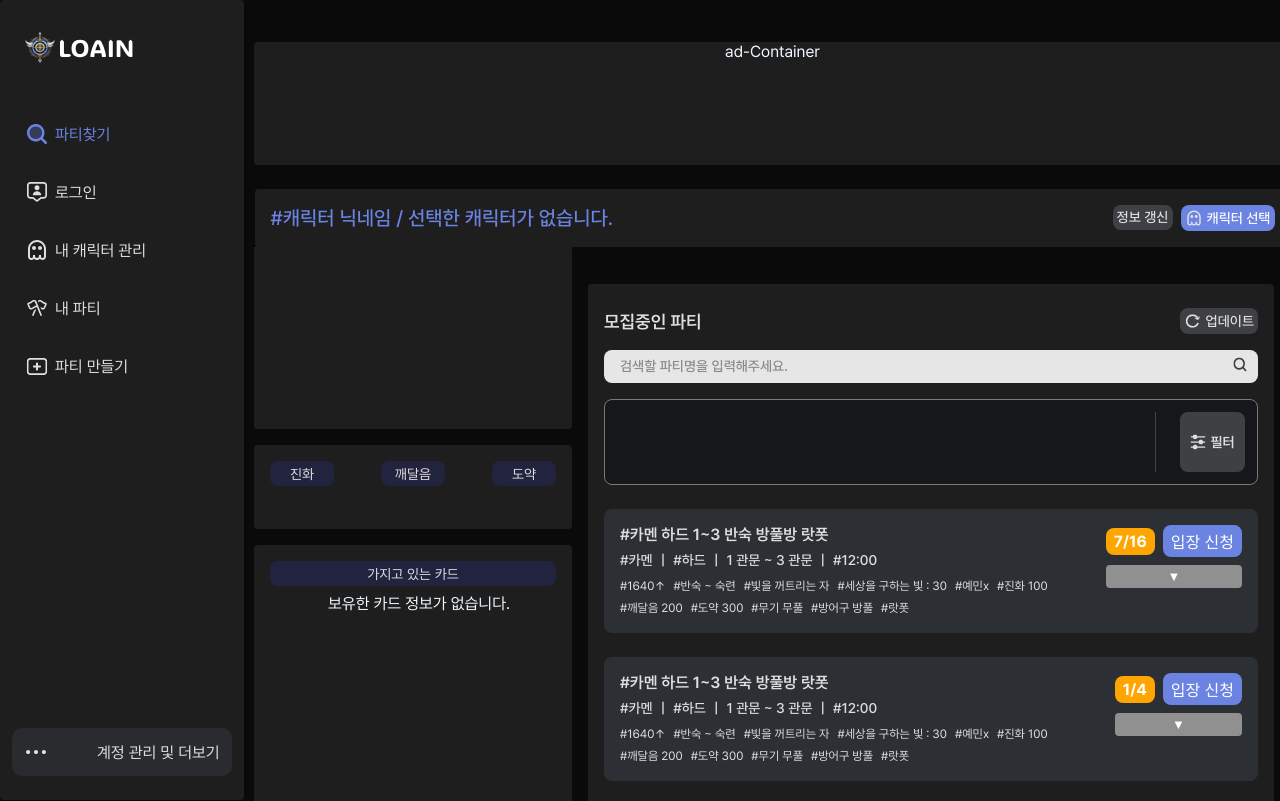
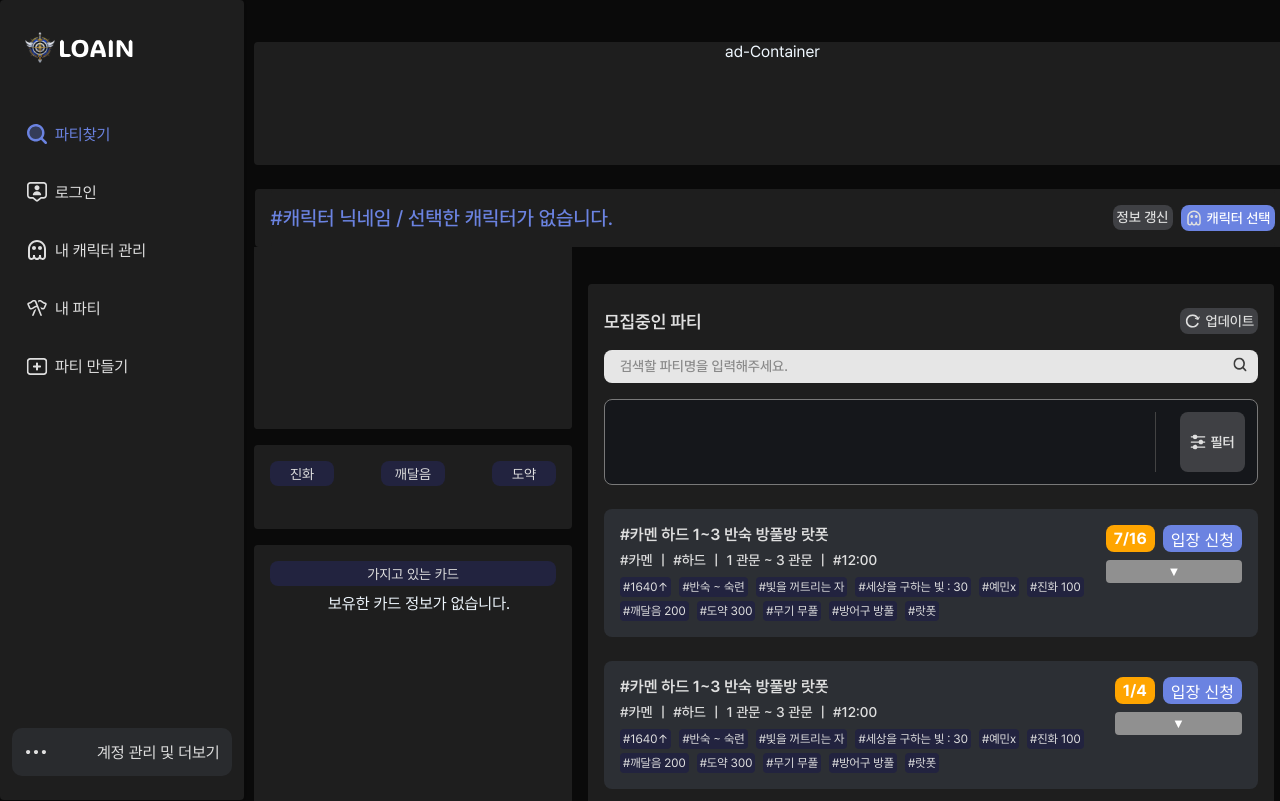
Before and after one commit to bsko98/loain, a React (Create React App) app: page / in a window 1280 px wide. Shown: the top 801 px of the page. Built offline with nearby package versions, Linux system fonts and the light colour scheme.

Commit message:
유성이의 정상화

```diff
--- a/src/components/FilterModal.css
+++ b/src/components/FilterModal.css
@@ -30,6 +30,7 @@
 .filter-modal-header {
     font-family: 'Pretendard';
     width: 504px;
+    height: 24px;
     display: flex;
     justify-content: space-between;
     align-items: center;
@@ -123,6 +124,7 @@
 .range-container {
     width: 504px;
     height: 75px;
+    margin-top: 24px;
     display: flex;
     flex-direction: column;
     gap: 8px;
--- a/src/components/partyContainer.css
+++ b/src/components/partyContainer.css
@@ -81,8 +81,22 @@
 }
 
 /* 강조 태그 색상 */
-.highlight-tag {
-  color: #6B83E1;
+.party-container-extra-tags .highlight-tag {
+  background-color: #22233F ;
+  height: 20px;
+  padding: 3px;
+  border-radius: 4px;
+  font-weight: 500;
+  gap: 10px;
+  font-family: 'Pretendard';
+  font-style: normal;
+  font-weight: 400;
+  font-size: 12px;
+  line-height: 14px;
+  display: flex;
+  align-items: center;
+  color: #DFDFDF;
+  box-sizing: border-box;
 }
 
 /* 우측 영역 */
@@ -99,6 +113,7 @@
   display: flex;
   gap: 8px;
   align-items: center;
+  height: 27px;
 }
 
 /* 인원수 표시 */
@@ -109,6 +124,8 @@
   border-radius: 8px;
   font-weight: bold;
   font-size: 16px;
+  height: 27px;
+  box-sizing: border-box;
 }
 
 /* 입장 버튼 */
@@ -120,6 +137,10 @@
   padding: 4px 8px;
   cursor: pointer;
   font-size: 16px;
+  height: 27px;
+  display: flex;
+  align-items: center;
+  justify-content: center;
 }
 
 /* 확장 버튼 영역 */
--- a/src/components/partyContainer.js
+++ b/src/components/partyContainer.js
@@ -53,7 +53,7 @@ const PartyContainer = ({ partyData, selectedFilters }) => {
 
   // 태그 매칭 여부
   const isTagMatched = (tagName, value) => {
-    if (!hasFilter) return false;  // 필터 없으면 기본 색 유지
+    if (!hasFilter) return true;  // 필터 없으면 기본 색 유지
 
     const filterValue = selectedFilters[tagName];
     if (filterValue === "" || filterValue === false) return false;
@@ -107,6 +107,7 @@ const PartyContainer = ({ partyData, selectedFilters }) => {
     chunkTags.push(allTags.slice(i, i + 6));
   }
 
+
   return (
     <div className="party-container">
       <div className="party-container-main">
@@ -123,6 +124,7 @@ const PartyContainer = ({ partyData, selectedFilters }) => {
             {chunkTags.map((tagGroup, groupIdx) => (
               <div className="extra-tag-line" key={groupIdx}>
                 {tagGroup.map((tag, idx) => (
+
                   <span
                     key={idx}
                     className={isTagMatched(tag.key, tag.value) ? "highlight-tag" : ""}
```
